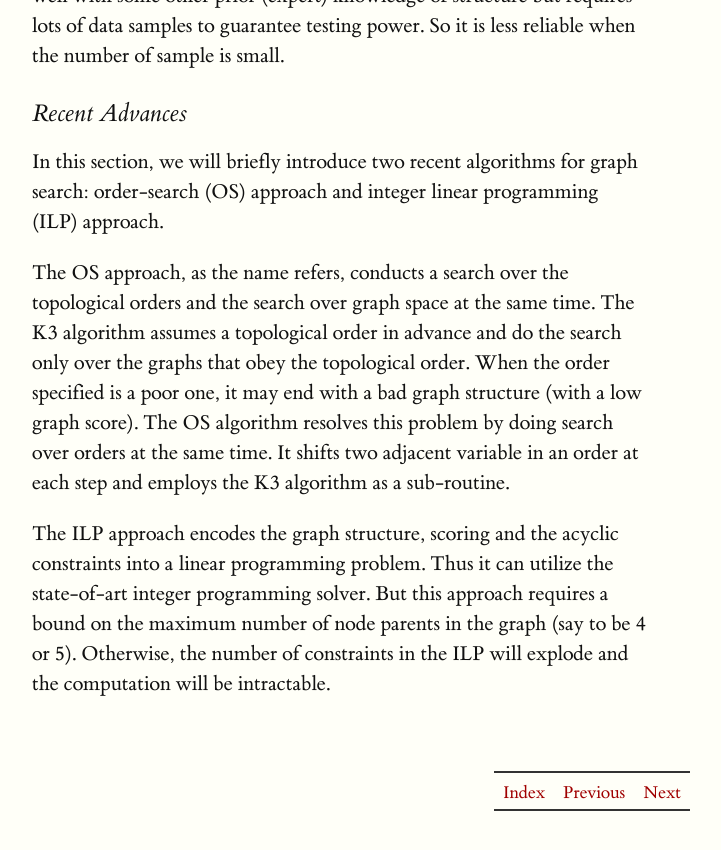
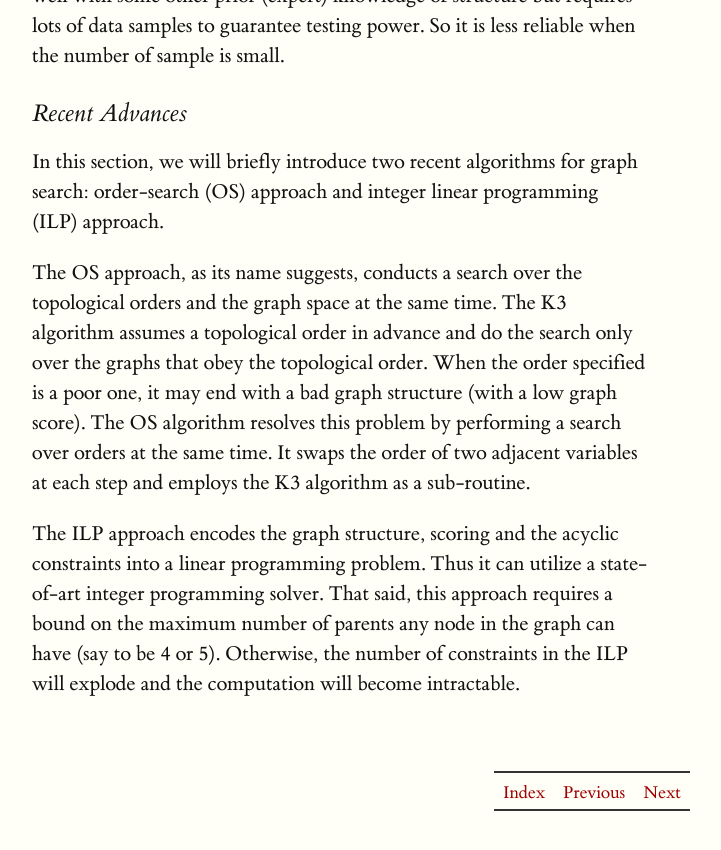
Before and after one commit to ermongroup/cs228-notes, a Jekyll site: the page built from learning/structLearn/index.md, in a window 1280 px wide and 900 px high, scrolled down 5497 px. Shown: the top 850 px of the window, without its empty margins (128-849 px from the left). Built offline with Jekyll 4.4.1, drawn with Linux system fonts in a browser that asks for light colours; formulas are drawn with MathJax 3; some of the changed text lies outside the part shown.

Commit message:
Fixed some typos
Mostly some grammar/style changes to clarify the points in the Recent Advances section.

```diff
--- a/learning/structLearn/index.md
+++ b/learning/structLearn/index.md
@@ -108,9 +108,9 @@ The constraint-based case employs the independence test to identify a set of edg
 
 In this section, we will briefly introduce two recent algorithms for graph search: order-search (OS) approach and integer linear programming (ILP) approach.
 
-The OS approach, as the name refers, conducts a search over the topological orders and the search over graph space at the same time. The K3 algorithm assumes a topological order in advance and do the search only over the graphs that obey the topological order. When the order specified is a poor one, it may end with a bad graph structure (with a low graph score). The OS algorithm resolves this problem by doing search over orders at the same time. It shifts two adjacent variable in an order at each step and employs the K3 algorithm as a sub-routine.
+The OS approach, as its name suggests, conducts a search over the topological orders and the graph space at the same time. The K3 algorithm assumes a topological order in advance and do the search only over the graphs that obey the topological order. When the order specified is a poor one, it may end with a bad graph structure (with a low graph score). The OS algorithm resolves this problem by performing a search over orders at the same time. It swaps the order of two adjacent variables at each step and employs the K3 algorithm as a sub-routine.
 
-The ILP approach encodes the graph structure, scoring and the acyclic constraints into a linear programming problem. Thus it can utilize the state-of-art integer programming solver. But this approach requires a bound on the maximum number of node parents in the graph (say to be 4 or 5). Otherwise, the number of constraints in the ILP will explode and the computation will be intractable.
+The ILP approach encodes the graph structure, scoring and the acyclic constraints into a linear programming problem. Thus it can utilize a state-of-art integer programming solver. That said, this approach requires a bound on the maximum number of parents any node in the graph can have (say to be 4 or 5). Otherwise, the number of constraints in the ILP will explode and the computation will become intractable.
 
 
 <br/>
```
Also changed, not shown: other parts of learning/structLearn/index.md (+1 -1 lines).
